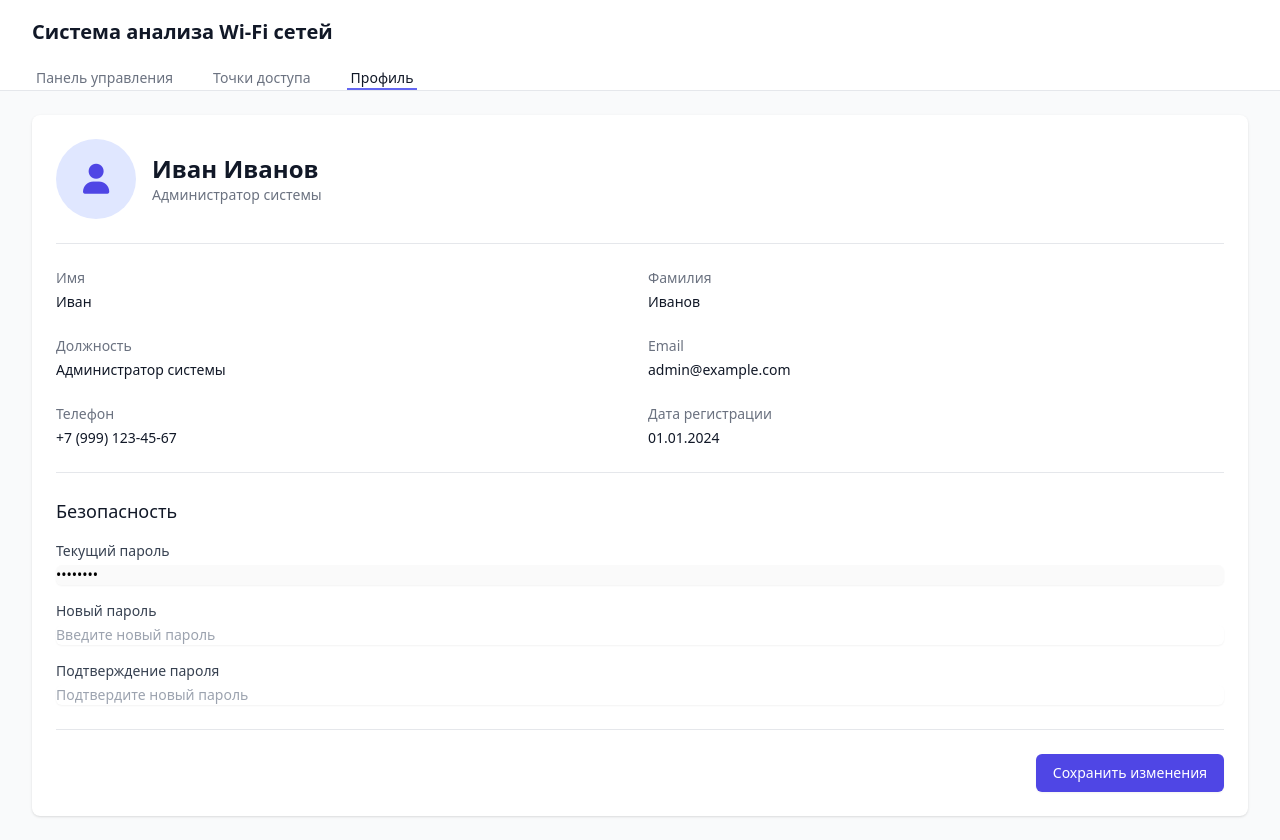
After one commit to rfeskov/net-analyser, a FastAPI app: template frontend/templates/profile.html in a window 1280 px wide. The commit adds this page. Run offline with FastAPI, Linux system fonts and the light colour scheme; the template is opened without the code that fills it, so the values that code supplies are empty; some libraries are stand-ins or nearby versions.

Commit message:
Профиль

```diff
--- a/backend/main.py
+++ b/backend/main.py
@@ -51,6 +51,10 @@ async def root(request: Request):
 async def points_page(request: Request):
     """Serve the points page."""
     return templates.TemplateResponse("points.html", {"request": request})
+
+@app.get("/profile")
+async def read_profile():
+    return FileResponse("frontend/templates/profile.html")
 
 @app.get("/api/points")
 async def get_points():
--- /dev/null
+++ b/frontend/static/js/profile.js
@@ -0,0 +1,73 @@
+document.addEventListener('DOMContentLoaded', function() {
+    // Get form elements
+    const newPasswordInput = document.getElementById('new-password');
+    const confirmPasswordInput = document.getElementById('confirm-password');
+    const saveButton = document.getElementById('save-button');
+    const successNotification = document.getElementById('success-notification');
+
+    // Add event listeners
+    if (saveButton) {
+        saveButton.addEventListener('click', handleSave);
+    }
+
+    // Handle save button click
+    function handleSave() {
+        // Validate passwords
+        if (newPasswordInput && confirmPasswordInput) {
+            if (newPasswordInput.value !== confirmPasswordInput.value) {
+                alert('Пароли не совпадают');
+                return;
+            }
+
+            if (newPasswordInput.value.length < 8) {
+                alert('Пароль должен содержать минимум 8 символов');
+                return;
+            }
+
+            // Here you would typically make an API call to update the password
+            showSuccessNotification();
+            resetForm();
+        }
+    }
+
+    // Show success notification
+    function showSuccessNotification() {
+        if (successNotification) {
+            successNotification.classList.remove('hidden');
+            setTimeout(() => {
+                successNotification.classList.add('hidden');
+            }, 3000); // Hide after 3 seconds
+        }
+    }
+
+    // Reset form fields
+    function resetForm() {
+        if (newPasswordInput) newPasswordInput.value = '';
+        if (confirmPasswordInput) confirmPasswordInput.value = '';
+    }
+
+    // Add password strength indicator
+    if (newPasswordInput) {
+        newPasswordInput.addEventListener('input', function() {
+            const password = this.value;
+            let strength = 0;
+
+            // Check password length
+            if (password.length >= 8) strength += 1;
+
+            // Check for numbers
+            if (/\d/.test(password)) strength += 1;
+
+            // Check for special characters
+            if (/[!@#$%^&*]/.test(password)) strength += 1;
+
+            // Check for uppercase and lowercase
+            if (/[a-z]/.test(password) && /[A-Z]/.test(password)) strength += 1;
+
+            // Update visual feedback
+            this.style.borderColor = strength >= 3 ? '#10B981' :
+                                   strength >= 2 ? '#F59E0B' :
+                                   strength >= 1 ? '#EF4444' : '#D1D5DB';
+        });
+    }
+});
--- a/frontend/templates/points.html
+++ b/frontend/templates/points.html
@@ -33,6 +33,9 @@
                 </a>
                 <a href="/points" class="border-indigo-500 text-gray-900 inline-flex items-center px-1 pt-1 border-b-2 text-sm font-medium">
                     Точки доступа
+                </a>
+                <a href="/profile" class="border-transparent text-gray-500 hover:border-gray-300 hover:text-gray-700 inline-flex items-center px-1 pt-1 border-b-2 text-sm font-medium">
+                    Профиль
                 </a>
             </div>
         </div>
--- /dev/null
+++ b/frontend/templates/profile.html
@@ -0,0 +1,127 @@
+<!DOCTYPE html>
+<html lang="ru">
+<head>
+    <meta charset="UTF-8">
+    <meta name="viewport" content="width=device-width, initial-scale=1.0">
+    <title>Профиль - Система анализа Wi-Fi сетей</title>
+    <script src="https://cdn.tailwindcss.com"></script>
+    <link rel="stylesheet" href="/static/css/styles.css">
+    <link rel="stylesheet" href="/static/css/profile.css">
+    <link rel="stylesheet" href="https://cdnjs.cloudflare.com/ajax/libs/font-awesome/6.0.0/css/all.min.css">
+</head>
+<body class="bg-gray-50">
+    <!-- Header -->
+    <header class="bg-white shadow-sm">
+        <div class="max-w-7xl mx-auto px-4 sm:px-6 lg:px-8">
+            <div class="flex justify-between h-16">
+                <div class="flex">
+                    <div class="flex-shrink-0 flex items-center">
+                        <h1 class="text-xl font-bold text-gray-900">Система анализа Wi-Fi сетей</h1>
+                    </div>
+                </div>
+            </div>
+        </div>
+    </header>
+
+    <!-- Navigation -->
+    <nav class="bg-white border-b border-gray-200">
+        <div class="max-w-7xl mx-auto px-4 sm:px-6 lg:px-8">
+            <div class="flex space-x-8">
+                <a href="/" class="border-transparent text-gray-500 hover:border-gray-300 hover:text-gray-700 inline-flex items-center px-1 pt-1 border-b-2 text-sm font-medium">
+                    Панель управления
+                </a>
+                <a href="/points" class="border-transparent text-gray-500 hover:border-gray-300 hover:text-gray-700 inline-flex items-center px-1 pt-1 border-b-2 text-sm font-medium">
+                    Точки доступа
+                </a>
+                <a href="/profile" class="border-indigo-500 text-gray-900 inline-flex items-center px-1 pt-1 border-b-2 text-sm font-medium">
+                    Профиль
+                </a>
+            </div>
+        </div>
+    </nav>
+
+    <!-- Main Content -->
+    <main class="max-w-7xl mx-auto py-6 sm:px-6 lg:px-8">
+        <div class="bg-white shadow rounded-lg">
+            <div class="px-4 py-5 sm:p-6">
+                <div class="space-y-6">
+                    <!-- Profile Header -->
+                    <div class="flex items-center space-x-4">
+                        <div class="h-20 w-20 rounded-full bg-indigo-100 flex items-center justify-center">
+                            <i class="fas fa-user text-3xl text-indigo-600"></i>
+                        </div>
+                        <div>
+                            <h2 class="text-2xl font-bold text-gray-900">Иван Иванов</h2>
+                            <p class="text-sm text-gray-500">Администратор системы</p>
+                        </div>
+                    </div>
+
+                    <!-- Profile Information -->
+                    <div class="border-t border-gray-200 pt-6">
+                        <dl class="grid grid-cols-1 gap-x-4 gap-y-6 sm:grid-cols-2">
+                            <div class="sm:col-span-1">
+                                <dt class="text-sm font-medium text-gray-500">Имя</dt>
+                                <dd class="mt-1 text-sm text-gray-900">Иван</dd>
+                            </div>
+                            <div class="sm:col-span-1">
+                                <dt class="text-sm font-medium text-gray-500">Фамилия</dt>
+                                <dd class="mt-1 text-sm text-gray-900">Иванов</dd>
+                            </div>
+                            <div class="sm:col-span-1">
+                                <dt class="text-sm font-medium text-gray-500">Должность</dt>
+                                <dd class="mt-1 text-sm text-gray-900">Администратор системы</dd>
+                            </div>
+                            <div class="sm:col-span-1">
+                                <dt class="text-sm font-medium text-gray-500">Email</dt>
+                                <dd class="mt-1 text-sm text-gray-900">admin@example.com</dd>
+                            </div>
+                            <div class="sm:col-span-1">
+                                <dt class="text-sm font-medium text-gray-500">Телефон</dt>
+                                <dd class="mt-1 text-sm text-gray-900">+7 (999) 123-45-67</dd>
+                            </div>
+                            <div class="sm:col-span-1">
+                                <dt class="text-sm font-medium text-gray-500">Дата регистрации</dt>
+                                <dd class="mt-1 text-sm text-gray-900">01.01.2024</dd>
+                            </div>
+                        </dl>
+                    </div>
+
+                    <!-- Security Section -->
+                    <div class="border-t border-gray-200 pt-6">
+                        <h3 class="text-lg font-medium text-gray-900">Безопасность</h3>
+                        <div class="mt-4 space-y-4">
+                            <div>
+                                <label class="block text-sm font-medium text-gray-700">Текущий пароль</label>
+                                <input type="password" class="mt-1 block w-full border-gray-300 rounded-md shadow-sm focus:ring-indigo-500 focus:border-indigo-500 sm:text-sm" value="••••••••" disabled>
+                            </div>
+                            <div>
+                                <label class="block text-sm font-medium text-gray-700">Новый пароль</label>
+                                <input type="password" id="new-password" class="mt-1 block w-full border-gray-300 rounded-md shadow-sm focus:ring-indigo-500 focus:border-indigo-500 sm:text-sm" placeholder="Введите новый пароль">
+                            </div>
+                            <div>
+                                <label class="block text-sm font-medium text-gray-700">Подтверждение пароля</label>
+                                <input type="password" id="confirm-password" class="mt-1 block w-full border-gray-300 rounded-md shadow-sm focus:ring-indigo-500 focus:border-indigo-500 sm:text-sm" placeholder="Подтвердите новый пароль">
+                            </div>
+                        </div>
+                    </div>
+
+                    <!-- Action Buttons -->
+                    <div class="border-t border-gray-200 pt-6 flex justify-end">
+                        <button type="button" id="save-button" class="bg-indigo-600 py-2 px-4 border border-transparent rounded-md shadow-sm text-sm font-medium text-white hover:bg-indigo-700 focus:outline-none focus:ring-2 focus:ring-offset-2 focus:ring-indigo-500">
+                            Сохранить изменения
+                        </button>
+                    </div>
+                </div>
+            </div>
+        </div>
+    </main>
+
+    <!-- Success Notification -->
+    <div id="success-notification" class="fixed top-4 right-4 bg-green-100 border border-green-400 text-green-700 px-4 py-3 rounded hidden" role="alert">
+        <strong class="font-bold">Успешно!</strong>
+        <span class="block sm:inline"> Изменения сохранены.</span>
+    </div>
+
+    <script src="/static/js/profile.js"></script>
+</body>
+</html>
```
Also changed, not shown: frontend/static/css/profile.css (added, +121 -0 lines), frontend/templates/index.html (+5 -2 lines).
